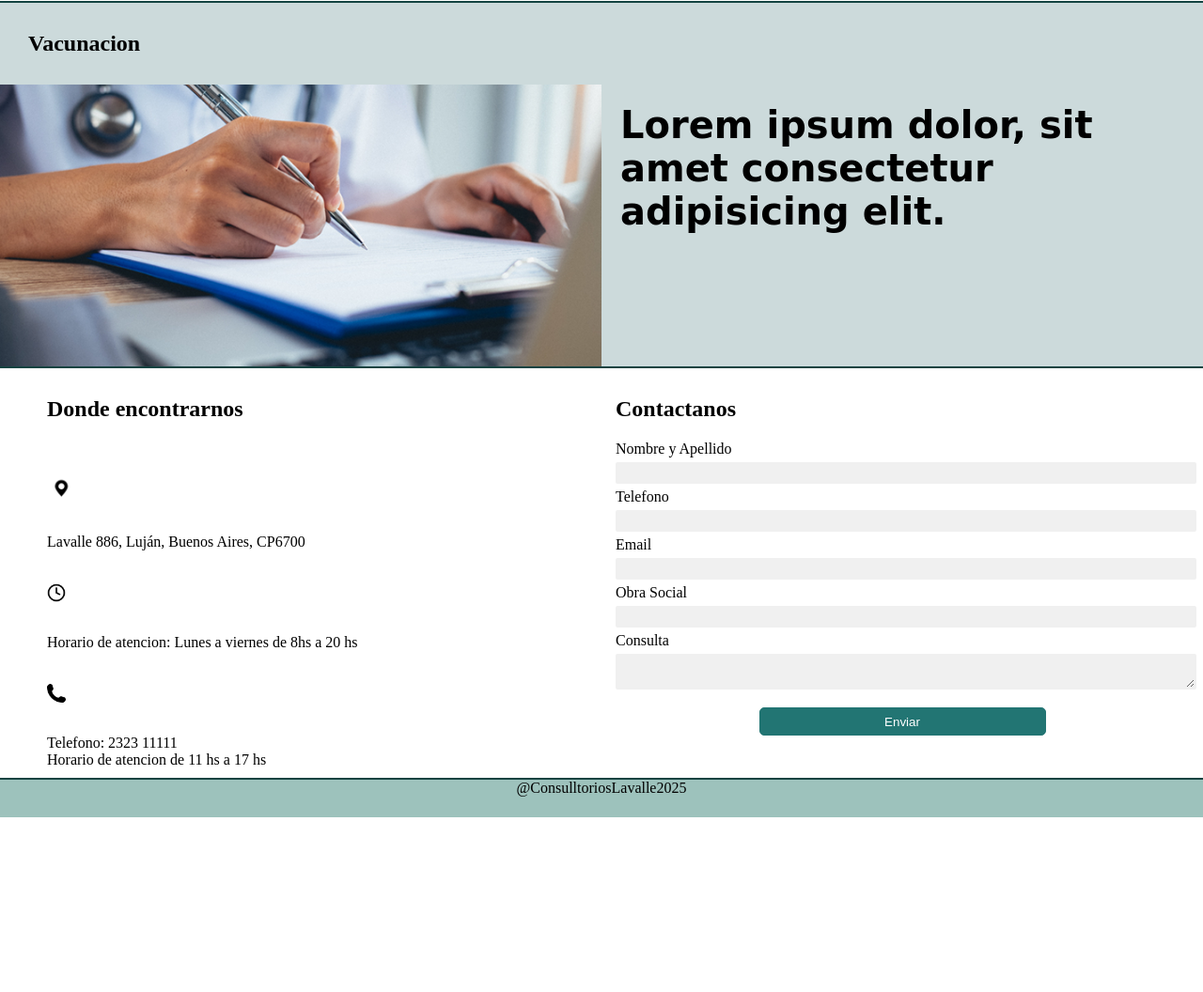
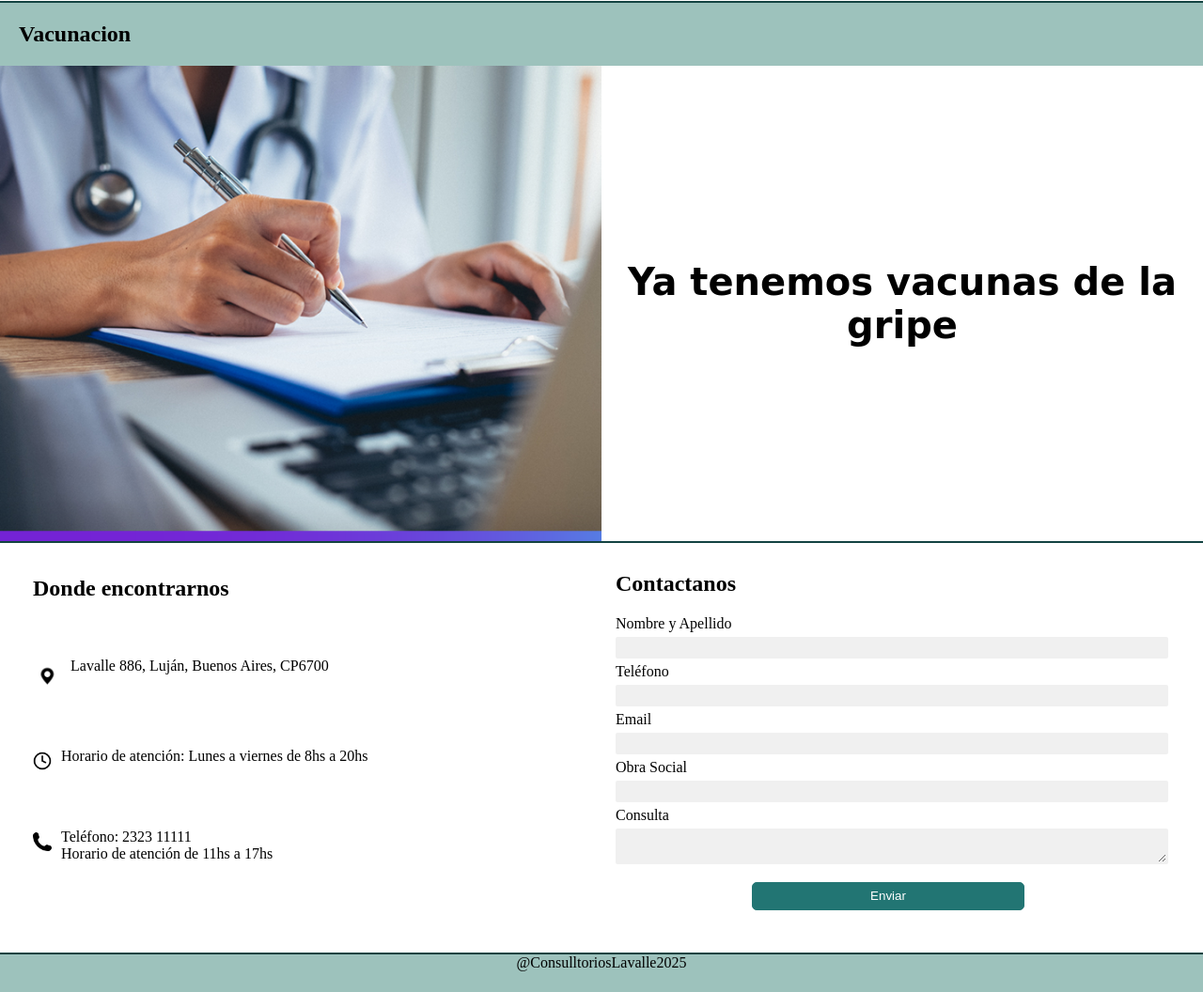
Before and after one commit to MartuZeman/Entrega2, a website: page pages/farmacia.html in a window 1280 px wide. Shown: the part 741-1797 px from the top of the page at 94% size. Before the commit the page ends 1611 px from the top, so only its background shows below. Drawn offline with nearby package versions, Linux system fonts and the light colour scheme; a web font is replaced by a local one.

Commit message:
Arreglo overflow + seccion contactos farmacia

```diff
--- a/pages/farmacia.html
+++ b/pages/farmacia.html
@@ -40,7 +40,7 @@
       <!-- Seccion inicial imagenes y texto sobre el consultorio -->
       <section class="principal">
         <article class="bg-colorsecundary">
-          <h2>Lorem ipsum dolor, sit amet consectetur adipisicing elit.</h2>
+          <h2>Bienvenido a Farmacia Zeman</h2>
         </article>
         <article>
           <img src="../assets/imagen-seccion-principal1.webp" alt="foto" />
@@ -81,45 +81,63 @@
           <img src="../assets/imagen-seccion-principal2.png" alt="foto" />
         </article>
         <article class="bg-colorwhite">
-          <h2>Lorem ipsum dolor, sit amet consectetur adipisicing elit.</h2>
+          <h2>Ya tenemos vacunas de la gripe</h2>
         </article>
       </section>
       <!-- Seccion de contacto -->
       <section class="contactos">
         <article class="donde-encontrarnos">
           <h2>Donde encontrarnos</h2>
+          <div class="contenido">
+            <div class="info-item">
               <img
                 src="../assets/ubicacion.png"
                 alt="icono ubicacion"
                 width="30px"
               />
               <p>Lavalle 886, Luján, Buenos Aires, CP6700</p>
+            </div>
+
+            <div class="info-item">
               <img src="../assets/reloj.png" alt="icono reloj" width="20px" />
-          <p>Horario de atencion: Lunes a viernes de 8hs a 20 hs</p>
-          <img src="../assets/telefono.png" alt="icono telefono" width="20px" />
+              <p>Horario de atención: Lunes a viernes de 8hs a 20hs</p>
+            </div>
+
+            <div class="info-item">
+              <img
+                src="../assets/telefono.png"
+                alt="icono telefono"
+                width="20px"
+              />
               <p>
-            Telefono: 2323 11111 <br />
-            Horario de atencion de 11 hs a 17 hs
+                Teléfono: 2323 11111 <br />
+                Horario de atención de 11hs a 17hs
               </p>
+            </div>
+          </div>
         </article>
+
         <article class="contactanos">
           <h2>Contactanos</h2>
-          <div>
-            <form action="/sumbit" method="post">
+          <div class="contenido">
+            <form action="/submit" method="post">
               <label>Nombre y Apellido</label>
               <input type="text" name="nombre-apellido" id="nombre-apellido" />
-              <label>Telefono</label>
+
+              <label>Teléfono</label>
               <input type="tel" name="telefono" id="telefono" />
 
               <label>Email</label>
               <input type="email" name="email" id="email" />
+
               <label>Obra Social</label>
               <input type="text" name="obra-social" id="obra-social" />
 
               <label>Consulta</label>
-              <textarea name="Consulta" id="consulta"></textarea>
+              <textarea name="consulta" id="consulta"></textarea>
+
               <div class="button">
-                <input type="button" value="Enviar" id="boton" />
+                <input type="submit" value="Enviar" id="boton" />
               </div>
             </form>
           </div>
--- a/sass/style.scss
+++ b/sass/style.scss
@@ -231,7 +231,8 @@ section.contactos,
 section.contact {
   width: 100%;
   display: flex;
-  flex-direction: row; // para que los articles queden en fila
+  flex-wrap: wrap;
+  flex-direction: row;
 
   &.contacto {
     background-color: $color-terciary;
@@ -243,41 +244,53 @@ section.contact {
   }
 
   article {
-    flex-wrap: wrap; // para que se adapte en mobile
-    width: 100%;
     display: flex;
     flex-direction: column;
+    box-sizing: border-box;
+    padding: 15px;
 
     &.donde-encontrarnos {
-      flex: 0 0 50%;
-      justify-content: space-between;
+      width: 50%;
+
       align-items: flex-start;
-      padding: 10px 0;
-      box-sizing: border-box;
 
       h2 {
-        padding-left: 50px;
-        padding-top: 20px;
-        padding-bottom: 20px;
+        padding: 20px 0 20px 20px;
       }
 
-      p,
-      img {
-        padding-left: 50px;
+      .contenido {
+        display: flex;
+        flex-direction: column;
+        justify-content: space-around;
+        padding-top: 10px;
+        padding-bottom: 50px;
+        height: 80%;
+      }
+
+      .info-item {
+        display: flex;
+        align-items: flex-start; // o center si preferís alineado al medio
+        gap: 10px;
+        padding: 5px 20px;
+
+        img {
+          flex-shrink: 0;
+          margin-top: 4px; // opcional: alineación vertical
+        }
+
+        p {
+          margin: 0;
+        }
       }
     }
 
     &.contactanos {
-      flex: 0 0 50%;
+      width: 50%;
       justify-content: flex-start;
-      padding: 15px;
-      box-sizing: border-box;
 
       h2 {
         text-align: left;
-        width: 100%;
-        padding-top: 15px;
-        padding-bottom: 20px;
+        padding: 15px 0 20px 0;
       }
 
       input,
@@ -291,9 +304,10 @@ section.contact {
         border: 2px solid $color-grey;
       }
 
-      button {
+      button,
+      input[type="submit"],
+      input[type="button"] {
         margin-top: 10px;
-        margin-bottom: 10px;
         background-color: $color-primary-dark;
         border-radius: 5px;
         border: 1px solid $color-primary-dark2;
@@ -301,49 +315,80 @@ section.contact {
         padding: 5px;
       }
 
-      div {
+      .button {
         display: flex;
-        flex-direction: column;
-        text-align: left;
-
-        &.button {
-          width: 100%;
-          display: flex;
-          align-items: center;
-        }
+        align-items: center;
+        justify-content: flex-start;
+        width: 100%;
       }
     }
   }
 }
 
+section.contactos .contactanos .contenido {
+  padding-right: 30px;
+
+  div.button {
+    display: flex;
+    justify-content: center;
+  }
+}
+
+section.contact .contactanos {
+  div {
+    padding-right: 30px;
+  }
+  div.button {
+    display: flex;
+    justify-content: center;
+  }
+}
 section.vacunacion {
-  float: left;
   width: 100%;
-  background-color: $color-terciary;
+  max-width: 100vw; // limita a la anchura visible
+  box-sizing: border-box;
+  display: flex;
+  flex-wrap: wrap;
+  padding-top: 20px;
+  background-color: $color-lightblue;
+
+  h2 {
+    width: 100%;
+    text-align: start;
+    margin-bottom: 20px;
+    padding-left: 20px;
+  }
 
   article {
-    width: 50%;
-    float: left;
-    height: 300px;
-
-    h2 {
-      padding: 20px;
-      font-family: "Fleur De Leah", cursive;
-      font-size: 40px;
-    }
+    flex: 1 1 200px;
+    min-width: 0; // importante para que no cause overflow en flex
+    box-sizing: border-box;
 
     img {
       width: 100%;
-      height: 300px;
-      object-fit: cover;
+      max-width: 100%;
+      height: auto;
+      display: block;
+      object-fit: contain;
+    }
+
+    &.bg-colorwhite {
+      background-color: $color-white;
+      display: flex;
+      align-items: center;
+      justify-content: center;
+      padding: 20px;
+
+      h2 {
+        margin: 0;
+        padding-left: 0px;
+        text-align: center;
+        font-family: "Fleur De Leah", cursive;
+        font-size: 40px;
+      }
     }
   }
-
-  h2 {
-    padding: 30px;
-  }
 }
-
 section.horario {
   div {
     display: flex;
@@ -555,16 +600,55 @@ main section.profesionales2 {
 
     article.donde-encontrarnos,
     article.contactanos {
-      flex: 1 1 100%;
-      padding-left: 20px !important; // reducir padding en móvil
-      padding-right: 20px !important;
+      width: 100% !important;
+      padding: 20px 10px;
+
+      h2 {
+        text-align: center;
+        padding-left: 0;
+      }
     }
 
     article.donde-encontrarnos {
-      h2,
-      p,
-      img {
-        padding-left: 0 !important; // quitar padding para móvil
+      .contenido {
+        padding: 0;
+
+        .info-item {
+          display: flex;
+          align-items: flex-start;
+          gap: 10px;
+          padding: 10px;
+
+          img {
+            width: 24px;
+            height: auto;
+            margin-top: 4px;
+          }
+
+          p {
+            margin: 0;
+            font-size: 14px;
+          }
+        }
+      }
+    }
+
+    article.contactanos {
+      form {
+        display: flex;
+        flex-direction: column;
+        padding-left: 20px;
+        padding-right: 20px;
+
+        input,
+        select,
+        textarea {
+          font-size: 14px;
+        }
+
+        .button {
+          justify-content: center;
+        }
       }
     }
   }
@@ -604,15 +688,25 @@ main section.profesionales2 {
   }
 
   /* Flechas arriba y abajo */
-  .flecha {
-    flex: 0 0 auto;
-    order: -1; /* muevo todas las flechas arriba */
+  .contenedor-obras {
+    flex-wrap: wrap;
+    flex-direction: column;
+    align-items: center;
+    gap: 20px;
+  }
+
+  .contenedor-obras article.flecha.izquierda {
+    order: -1; // arriba
     margin-bottom: 10px;
-    width: auto;
+  }
+
+  .contenedor-obras article.flecha.derecha {
+    order: 99; // abajo
+    margin-top: 10px;
   }
 
   /* Para que la última flecha quede abajo */
-  .contenedor-medicos article.flecha:last-child {
+  .contenedor-obras article.flecha:last-child {
     order: 1;
     margin-top: 10px;
     margin-bottom: 0;
@@ -717,3 +811,10 @@ main section.profesionales2 {
     }
   }
 }
+
+@media (max-width: 768px) {
+  .turnos .container {
+    padding-left: 30px;
+    padding-right: 30px;
+  }
+}
```
Also changed, not shown: index.html (+3 -2 lines), css/style.css, 1 other file. Lines whose indentation alone changed are shown as unchanged.
